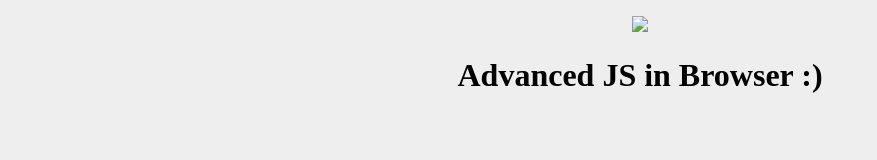
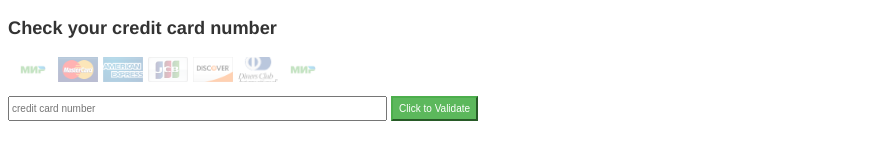
Before and after one commit to Evgeniy-27/4_testing, a website built with webpack: page src/index.html in a window 1280 px wide. Shown: the whole page, without its empty margins (0-877 px from the left). Built offline with nearby package versions, Linux system fonts and the light colour scheme; files whose address does not match are found by name.

Commit message:
Подготовка разметки

```diff
--- a/package.json
+++ b/package.json
@@ -1,5 +1,5 @@
 {
-  "name": "dom",
+  "name": "testing",
   "version": "1.0.0",
   "description": "[![Build status]",
   "main": "index.js",
@@ -11,7 +11,7 @@
   },
   "repository": {
     "type": "git",
-    "url": "git+https://github.com/Evgeniy-27/DOM.git"
+    "url": "git+https://github.com/Evgeniy-27/4_testing"
   },
   "author": "Evgeniy",
   "license": "ISC",
--- a/src/css/style.css
+++ b/src/css/style.css
@@ -1,4 +1,70 @@
 body {
-  background: #eee;
-  text-align: center;
+  font-family: "Helvetica Neue", Helvetica, Arial, sans-serif;
+  font-size: 14px;
+  color: #333;
+  background-color: #fff;
 }
+h3 {
+  font-size: 1.3em;
+}
+.collection {
+  display: block;
+}
+.cards {
+  display: flex;
+  padding-left: 0;
+}
+.card {
+  text-indent: -9999px;
+  display: inline-block;
+  width: 40px;
+  height: 25px;
+  background-position: center center;
+  opacity: 0.3;
+  background-repeat: no-repeat;
+  background-size: 100%;
+  margin-left: 5px;
+}
+
+.cards li {
+  list-style-type: none;
+}
+.visa {
+  background-image: url("/src/img/mir.png");
+}
+.master {
+  background-image: url("/src/img/mastercard.png");
+}
+.amex {
+  background-image: url("/src/img/american_express.png");
+}
+.jcb {
+  background-image: url("/src/img/jcb.png");
+}
+.discover {
+  background-image: url("/src/img/discover.png");
+}
+.diners {
+  background-image: url("/src/img/diners_club.png");
+}
+.mir {
+  background-image: url("/src/img/mir.png");
+}
+
+.cardvisible {
+  opacity: 1;
+  filter: contrast(100%);
+}
+input {
+  width: 30%;
+  height: 25px;
+  box-sizing: border-box;
+  font-size: 10px;
+}
+button {
+  color: #fff;
+  background-color: #5cb85c;
+  border-color: #4cae4c;
+  height: 25px;
+  font-size: 10px;
+}
--- a/src/index.html
+++ b/src/index.html
@@ -1,18 +1,29 @@
 <!DOCTYPE html>
 <html lang="en">
-<head>
-  <meta charset="UTF-8">
-  <meta name="viewport" content="width=device-width, initial-scale=1.0">
-  <meta http-equiv="X-UA-Compatible" content="ie=edge">
-  <title>Document</title>
-  <link rel="shortcut icon" href="favicon.ico" type="image/x-icon">
-  <link rel="stylesheet" href="css/style.css">
-</head>
-<body>
-  <p>
-    <img src="img/js.png">
-  </p>
-  <h1>Advanced JS in Browser :)</h1>
-  <script src="js/app.js"></script>
-</body>
+  <head>
+    <meta charset="UTF-8" />
+    <meta name="viewport" content="width=device-width, initial-scale=1.0" />
+    <meta http-equiv="X-UA-Compatible" content="ie=edge" />
+    <title>Document</title>
+    <link rel="shortcut icon" href="favicon.ico" type="image/x-icon" />
+    <link rel="stylesheet" href="css/style.css" />
+  </head>
+  <body>
+    <div class="collection">
+      <h3>Check your credit card number</h3>
+      <ul class="cards">
+      <li><span class="card visa" data-title="visa">Visa</span></li>
+      <li><span class="card master" data-title="master">Mastercard</span></li>
+      <li><span class="card amex" data-title="amex">American Express</span></li>
+      <li><span class="card jcb" data-title="JCB">JCB</span></li>
+      <li><span class="card discover" data-title="discover">Discover</span></li>
+      <li><span class="card diners" data-title="diners">diners</span></li>
+      <li><span class="card mir" data-title="mir">Mir</span></li>
+      </ul>
+  </div>
+  <form>
+      <input type="text" placeholder="credit card number" required>
+      <button>Click to Validate</button>
+  </form>
+  </body>
 </html>
--- a/src/index.js
+++ b/src/index.js
@@ -1,3 +1,2 @@
 import './css/style.css';
 import './js/app';
-import './img/js.png';
```
Also changed, not shown: src/img/american_express.png (added), src/img/diners_club.png (added), src/img/discover.png (added), src/img/jcb.png (added), src/img/mastercard.png (added), src/img/mir.png (added), src/img/visa.png (added), 1 other file.
